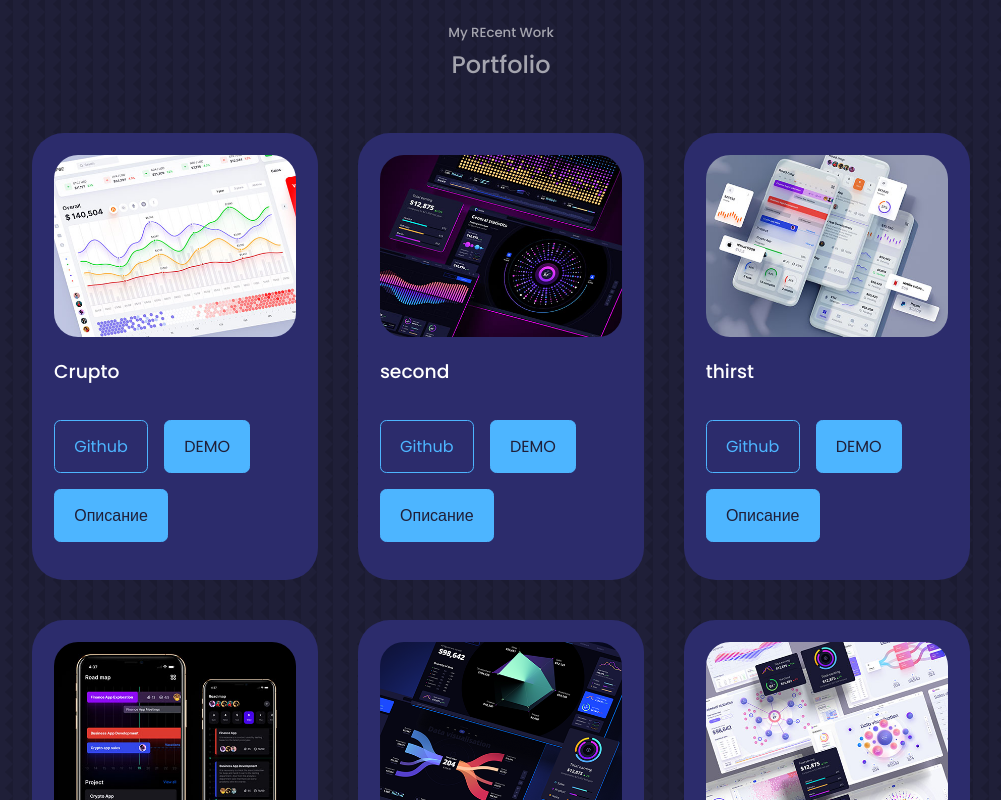
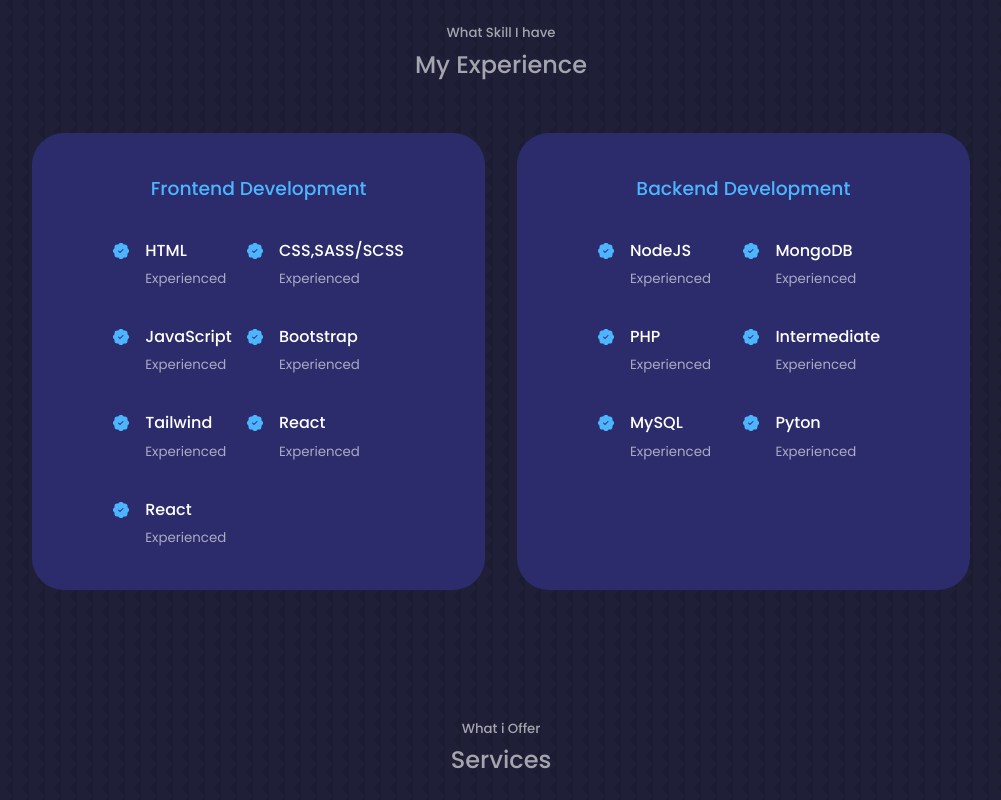
Before and after one commit to IImagII/my-site-react-portfolio, a React (Create React App) app: page / in a window 1280 px wide. Shown: the part 1620-2420 px from the top of the page, without its empty margins (139-1140 px from the left). Built offline with nearby package versions, Linux system fonts and the light colour scheme.

Commit message:
deploy 1.0.2

```diff
--- a/src/App.jsx
+++ b/src/App.jsx
@@ -14,8 +14,8 @@
          <Header />
          <Nav />
          <About />
-         {/* <Experients /> */}
-         {/* <Services /> */}
+         <Experients />
+         <Services />
          <Portfolio />
          <Testimonials />
          <Contacts />
--- a/src/components/expierens/experients.module.scss
+++ b/src/components/expierens/experients.module.scss
@@ -21,6 +21,7 @@
       cursor: default;
    }
 }
+
 .content {
    display: grid;
    grid-template-columns: 1fr 1fr;
@@ -48,6 +49,9 @@
    .content {
       padding: 1rem;
    }
+   .title {
+      font-size: 0.8rem;
+   }
 }
 /*==================== МЕДИА ЗАПРОСЫ ДЛЯ МОБИЛЬНЫХ УСТРОЙСТВ===========================*/
 @media screen and (max-width: 600px) {
@@ -59,4 +63,7 @@
       width: 100%;
       padding: 2rem 1rem;
    }
+   .title {
+      font-size: 0.5rem;
+   }
 }
--- a/src/components/expierens/index.jsx
+++ b/src/components/expierens/index.jsx
@@ -14,49 +14,49 @@
                   <article className={st.details}>
                      <BsPatchCheckFill className={st.icon} />
                      <div>
-                        <h4>HTML</h4>
+                        <h4 className={st.title}>HTML</h4>
                         <small className='text-light'>Experienced</small>
                      </div>
                   </article>
                   <article className={st.details}>
                      <BsPatchCheckFill className={st.icon} />
                      <div>
-                        <h4>CSS,SASS/SCSS</h4>
+                        <h4 className={st.title}>CSS,SASS/SCSS</h4>
                         <small className='text-light'>Experienced</small>
                      </div>
                   </article>
                   <article className={st.details}>
                      <BsPatchCheckFill className={st.icon} />
                      <div>
-                        <h4>JavaScript(ES6)</h4>
+                        <h4 className={st.title}>JavaScript</h4>
                         <small className='text-light'>Experienced</small>
                      </div>
                   </article>
                   <article className={st.details}>
                      <BsPatchCheckFill className={st.icon} />
                      <div>
-                        <h4>Bootstrap</h4>
+                        <h4 className={st.title}>Bootstrap</h4>
                         <small className='text-light'>Experienced</small>
                      </div>
                   </article>
                   <article className={st.details}>
                      <BsPatchCheckFill className={st.icon} />
                      <div>
-                        <h4>Tailwind</h4>
+                        <h4 className={st.title}>Tailwind</h4>
                         <small className='text-light'>Experienced</small>
                      </div>
                   </article>
                   <article className={st.details}>
                      <BsPatchCheckFill className={st.icon} />
                      <div>
-                        <h4>React</h4>
+                        <h4 className={st.title}>React</h4>
                         <small className='text-light'>Experienced</small>
                      </div>
                   </article>
                   <article className={st.details}>
                      <BsPatchCheckFill className={st.icon} />
                      <div>
-                        <h4>React</h4>
+                        <h4 className={st.title}>React</h4>
                         <small className='text-light'>Experienced</small>
                      </div>
                   </article>
@@ -71,43 +71,42 @@
                   <article className={st.details}>
                      <BsPatchCheckFill className={st.icon} />
                      <div>
-                        <h4>NodeJS</h4>
+                        <h4 className={st.title}>NodeJS</h4>
                         <small className='text-light'>Experienced</small>
                      </div>
                   </article>
                   <article className={st.details}>
                      <BsPatchCheckFill className={st.icon} />
                      <div>
-                        <h4>MongoDB</h4>
+                        <h4 className={st.title}>MongoDB</h4>
                         <small className='text-light'>Experienced</small>
                      </div>
                   </article>
                   <article className={st.details}>
                      <BsPatchCheckFill className={st.icon} />
                      <div>
-                        <h4>PHP</h4>
+                        <h4 className={st.title}>PHP</h4>
                         <small className='text-light'>Experienced</small>
                      </div>
                   </article>
                   <article className={st.details}>
                      <BsPatchCheckFill className={st.icon} />
                      <div>
-                        {' '}
-                        <h4>Intermediate</h4>
+                        <h4 className={st.title}>Intermediate</h4>
                         <small className='text-light'>Experienced</small>
                      </div>
                   </article>
                   <article className={st.details}>
                      <BsPatchCheckFill className={st.icon} />
                      <div>
-                        <h4>MySQL</h4>
+                        <h4 className={st.title}>MySQL</h4>
                         <small className='text-light'>Experienced</small>
                      </div>
                   </article>
                   <article className={st.details}>
                      <BsPatchCheckFill className={st.icon} />
                      <div>
-                        <h4>Pyton</h4>
+                        <h4 className={st.title}>Pyton</h4>
                         <small className='text-light'>Experienced</small>
                      </div>
                   </article>
```
